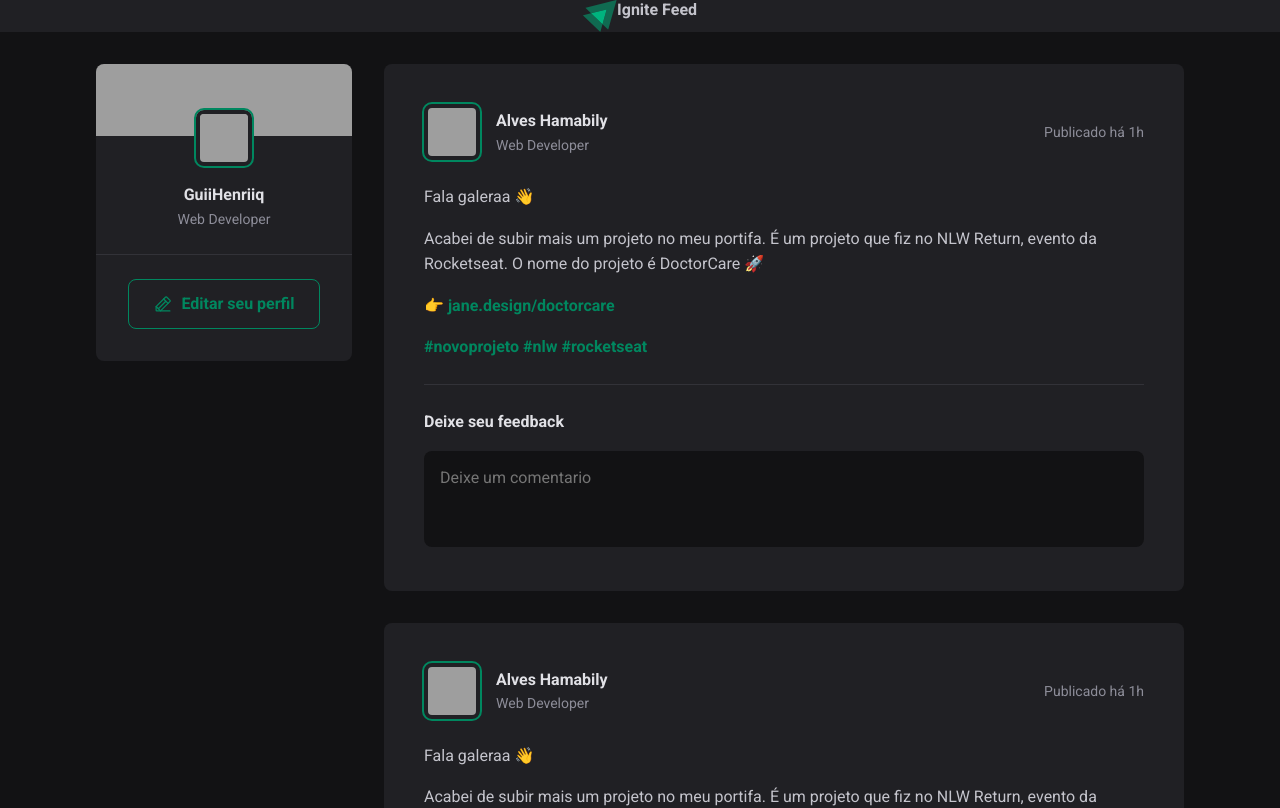
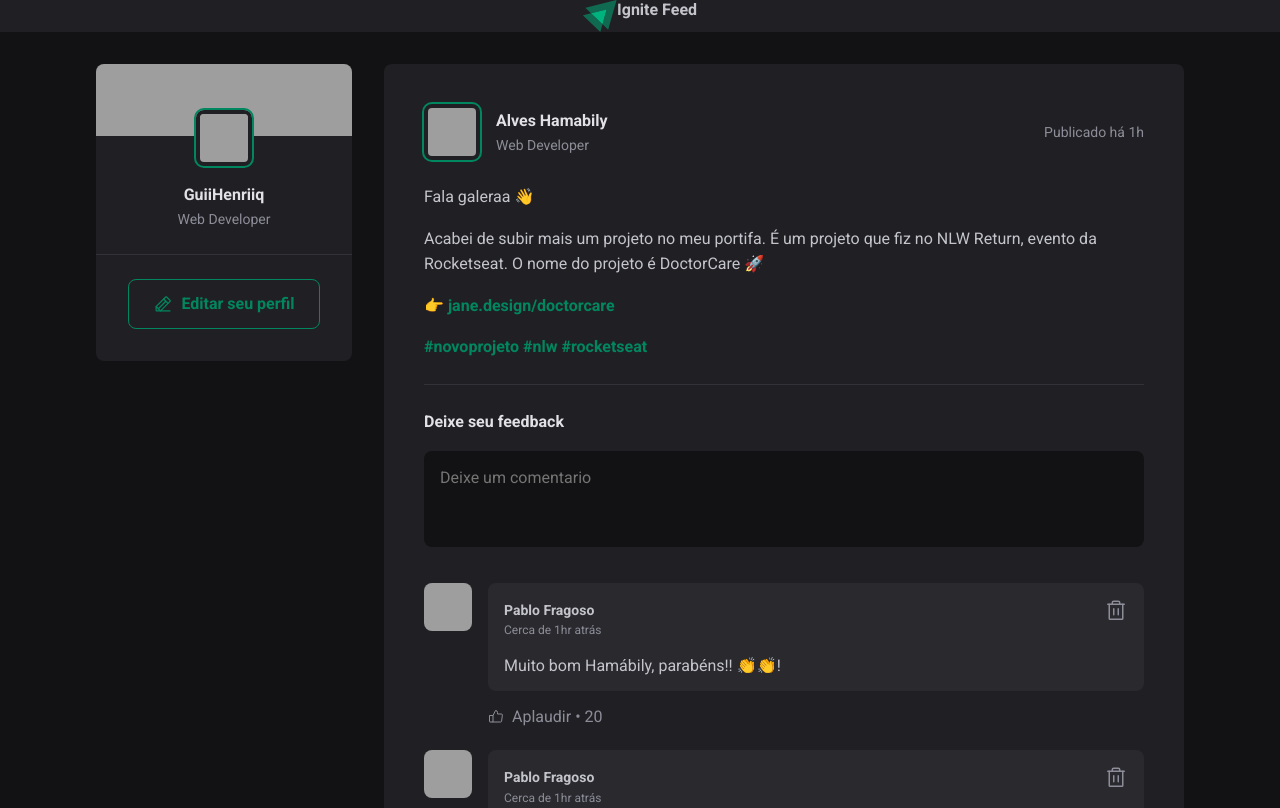
Before and after one commit to Guiihenriiq/React-js, a React (Vite) app: page / in a window 1280 px wide. Shown: the top 808 px of the page. Built offline with nearby package versions, Linux system fonts and the light colour scheme; grey boxes are pictures that could not be loaded.

Commit message:
Estilizações do Comentário

```diff
--- /dev/null
+++ b/src/components/Comment.jsx
@@ -0,0 +1,34 @@
+import { ThumbsUp, Trash } from 'phosphor-react/dist'
+import styles from './Comment.module.css'
+
+export function Comment() {
+    return(
+     <div className={styles.comment}>
+        <img src="https://github.com/fragoso-dev.png"/>
+
+        <div className={styles.commentBox}>
+            <div className={styles.commentContent}>
+                <header>
+                    <div className={styles.authorAndTime}>
+                        <strong>Pablo Fragoso</strong>
+                        <time title='28 de Abril de 2025' dateTime='2025-04-28 15:58:38'>Cerca de 1hr atrás</time>
+                    </div>
+                    <button title='Deletar Comentário'>
+                        <Trash size={24}/>
+                    </button>
+                </header >
+                <p>Muito bom Hamábily, parabéns!! 👏👏!</p>
+        </div>
+        <footer>
+            <button>
+                <ThumbsUp/>
+                Aplaudir <span>20</span>
+            </button>
+        </footer>
+    </div>
+
+     </div>
+
+    )
+
+}
--- /dev/null
+++ b/src/components/Comment.module.css
@@ -0,0 +1,86 @@
+.comment {
+    margin-top: 1.5rem;
+    display: flex;
+    gap: 1rem;
+}
+
+.comment>img {
+    box-sizing: initial;
+    width: 3rem;
+    height: 3rem;
+    border-radius: 8px;
+
+}
+
+.commentBox {
+    flex: 1;
+}
+
+.commentBox footer {
+    margin-top: 1rem;
+}
+
+.commentBox footer button {
+    background-color: transparent;
+    border: 0;
+    color: var(--gray-400);
+    cursor: pointer;
+    display: flex;
+    align-items: center;
+}
+
+.commentBox footer button:hover {
+    color: var(--green-300);
+}
+
+.commentBox footer button svg {
+    margin-right: 0.5rem;
+}
+
+.commentBox footer button span::before {
+    content: "\2022";
+    padding: 0 0.25rem;
+}
+
+.commentContent {
+    background: var(--gray-700);
+    border-radius: 8px;
+    padding: 1rem;
+}
+
+.commentContent header {
+    display: flex;
+    align-items: flex-start;
+    justify-content: space-between;
+}
+.commentContent header button {
+    background: transparent;
+    border: 0;
+    color: var(--gray-400);
+    cursor: pointer;
+    line-height: 0;
+    border-radius: 2px;
+}
+
+.commentContent header button:hover {
+    color: var(--red-500);
+
+}
+
+.commentContent p {
+    margin-top: 1rem;
+    color: var(--gray-300);
+}
+
+.authorAndTime strong {
+    display: block;
+    font-size: 0.875rem;
+    line-height: 1.6;
+}
+
+.authorAndTime time {
+    display: block;
+    font-size: 0.75rem;
+    line-height: 1.6;
+    color: var(--gray-400);
+}
--- a/src/components/Post.jsx
+++ b/src/components/Post.jsx
@@ -1,4 +1,5 @@
 import styles from './Post.module.css'
+import { Comment } from './Comment'
 
 export function Post() {
     return (
@@ -33,6 +34,11 @@
                     <button type='submit'>Comentar</button>
                 </footer>
             </form>
+            <div className={styles.commentList}>
+                <Comment/>
+                <Comment/>
+                <Comment/>
+            </div>
         </article>
     )
 }
--- a/src/components/Post.module.css
+++ b/src/components/Post.module.css
@@ -119,3 +119,6 @@
 .commentForm button[type=submit]:hover {
     background-color: var(--green-300);
 }
+.commentList {
+    margin-top: 2rem;
+}
--- a/src/global.css
+++ b/src/global.css
@@ -10,6 +10,8 @@
 
     --green-300: #00B37E;
     --green-500: #00875f;
+
+    --red-500:#F75A68;
 }
 
 :focus {
```
